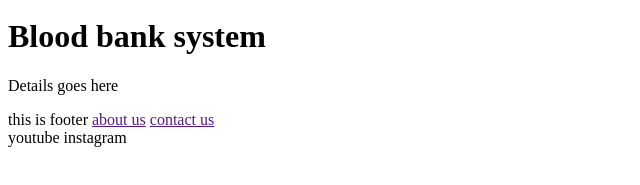
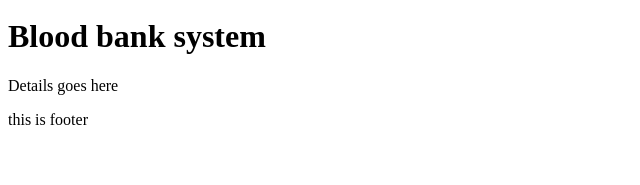
Before and after one commit to MASHOODCK/demo-bloodbank-app, a plain HTML site: page index.html in a window 1280 px wide. Shown: the part 61-246 px from the top of the page, without its empty margins (0-640 px from the left). Drawn offline with Linux system fonts and the light colour scheme.

```diff
--- a/index.html
+++ b/index.html
@@ -6,12 +6,6 @@
         <p>Details goes here</p>
         <footer>
             this is footer
-            <a href="">about us</a>
-            <a href="">contact us</a>
-            <div class="social">
-                <a>youtube</a>
-                <a>instagram</a>
-            </div>
         </footer>
     </body>
 </html>
```
